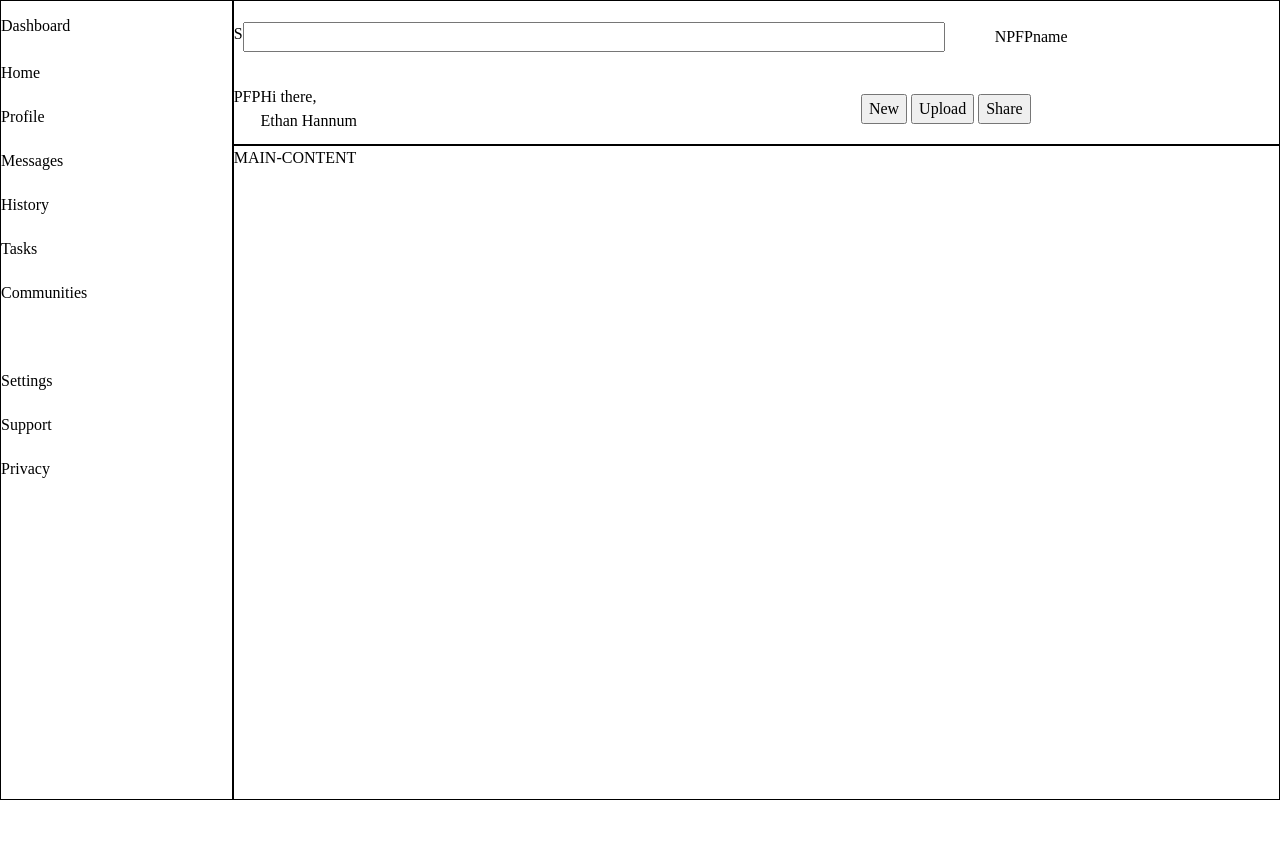
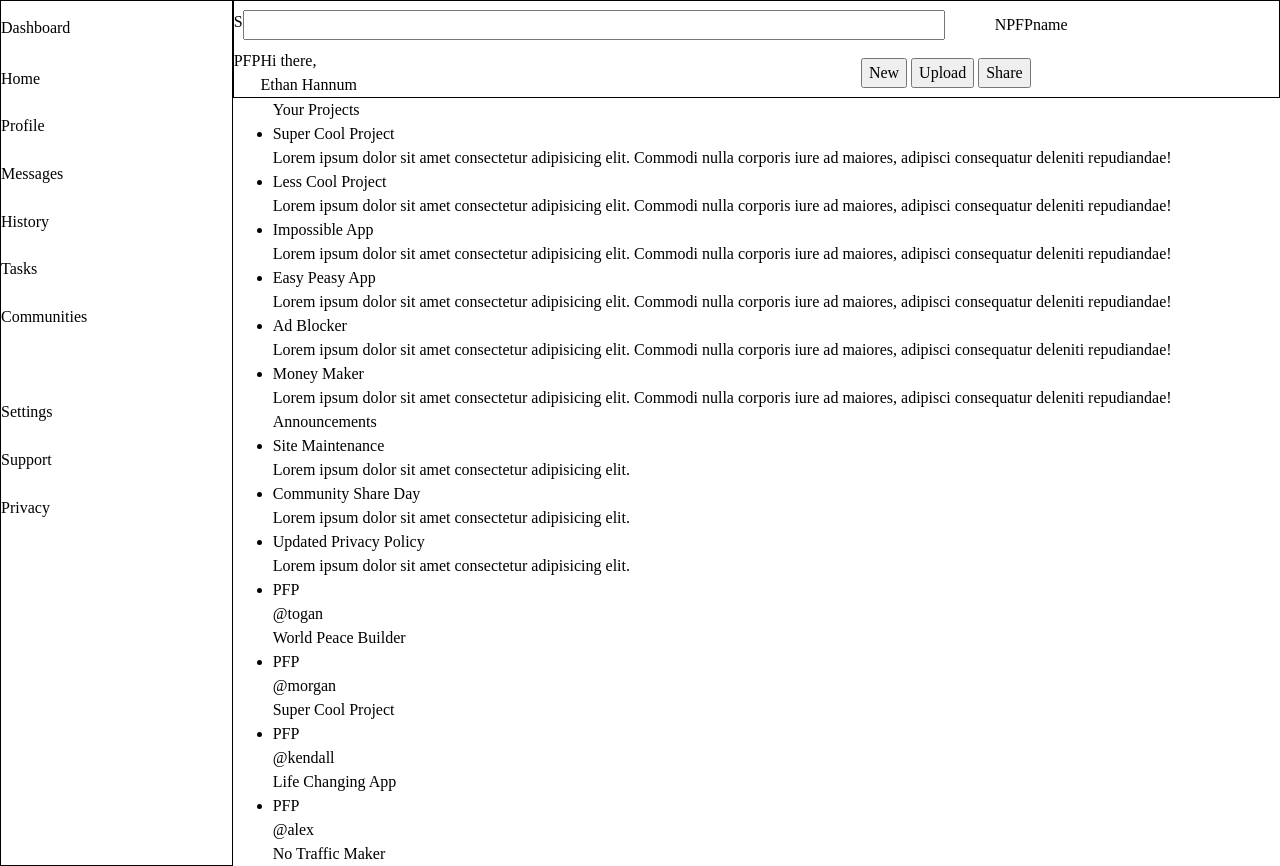
Before and after one commit to Ethan-Hannum/admin-odin, a plain HTML site: page index.html in a window 1280 px wide. Before the commit the page ends 800 px from the top, so only its background shows below. Drawn offline with Linux system fonts and the light colour scheme.

Commit message:
Add content to main container

```diff
--- a/index.html
+++ b/index.html
@@ -71,7 +71,80 @@
                 </div>
             </nav>
         </div>
-        <div class="main-content">MAIN-CONTENT</div>
+        <main class="main-content">
+            <ul class="projects-container">
+                <div class="main-header">Your Projects</div>
+                <li class="project-card">
+                    <div class="project-name">Super Cool Project</div>
+                    <p>Lorem ipsum dolor sit amet consectetur adipisicing elit. Commodi nulla corporis iure ad maiores, adipisci consequatur deleniti repudiandae!</p>
+                </li>
+                <li class="project-card">
+                    <div class="project-name">Less Cool Project</div>
+                    <p>Lorem ipsum dolor sit amet consectetur adipisicing elit. Commodi nulla corporis iure ad maiores, adipisci consequatur deleniti repudiandae!</p>
+                </li>
+                <li class="project-card">
+                    <div class="project-name">Impossible App</div>
+                    <p>Lorem ipsum dolor sit amet consectetur adipisicing elit. Commodi nulla corporis iure ad maiores, adipisci consequatur deleniti repudiandae!</p>
+                </li>
+                <li class="project-card">
+                    <div class="project-name">Easy Peasy App</div>
+                    <p>Lorem ipsum dolor sit amet consectetur adipisicing elit. Commodi nulla corporis iure ad maiores, adipisci consequatur deleniti repudiandae!</p>
+                </li>
+                <li class="project-card">
+                    <div class="project-name">Ad Blocker</div>
+                    <p>Lorem ipsum dolor sit amet consectetur adipisicing elit. Commodi nulla corporis iure ad maiores, adipisci consequatur deleniti repudiandae!</p>
+                </li>
+                <li class="project-card">
+                    <div class="project-name">Money Maker</div>
+                    <p>Lorem ipsum dolor sit amet consectetur adipisicing elit. Commodi nulla corporis iure ad maiores, adipisci consequatur deleniti repudiandae!</p>
+                </li>
+            </ul>
+            <ul class="announce-list">
+                <div class="main-header">Announcements</div>
+                <li class="announce-card">
+                    <div class="name">Site Maintenance</div>
+                    <p>Lorem ipsum dolor sit amet consectetur adipisicing elit.</p>
+                </li>
+                <li>
+                    <div class="name">Community Share Day</div>
+                    <p>Lorem ipsum dolor sit amet consectetur adipisicing elit.</p>
+                </li>
+                <li class="announce-card">
+                    <div class="name">Updated Privacy Policy</div>
+                    <p>Lorem ipsum dolor sit amet consectetur adipisicing elit.</p>
+                </li>
+            </ul>
+            <ul class="trending-container">
+                <li class="trending-card">
+                    <div class="user-pfp">PFP</div>
+                    <div class="user-info">
+                        <div class="user-name">@togan</div>
+                        <div class="user-project">World Peace Builder</div>
+                    </div>
+                </li>
+                <li class="trending-card">
+                    <div class="user-pfp">PFP</div>
+                    <div class="user-info">
+                        <div class="user-name">@morgan</div>
+                        <div class="user-project">Super Cool Project</div>
+                    </div>
+                </li>
+                <li class="trending-card">
+                    <div class="user-pfp">PFP</div>
+                    <div class="user-info">
+                        <div class="user-name">@kendall</div>
+                        <div class="user-project">Life Changing App</div>
+                    </div>
+                </li>
+                <li class="trending-card">
+                    <div class="user-pfp">PFP</div>
+                    <div class="user-info">
+                        <div class="user-name">@alex</div>
+                        <div class="user-project">No Traffic Maker</div>
+                    </div>
+                </li>
+            </ul>
+        </main>
     </div>
 </body>
 </html>
```
